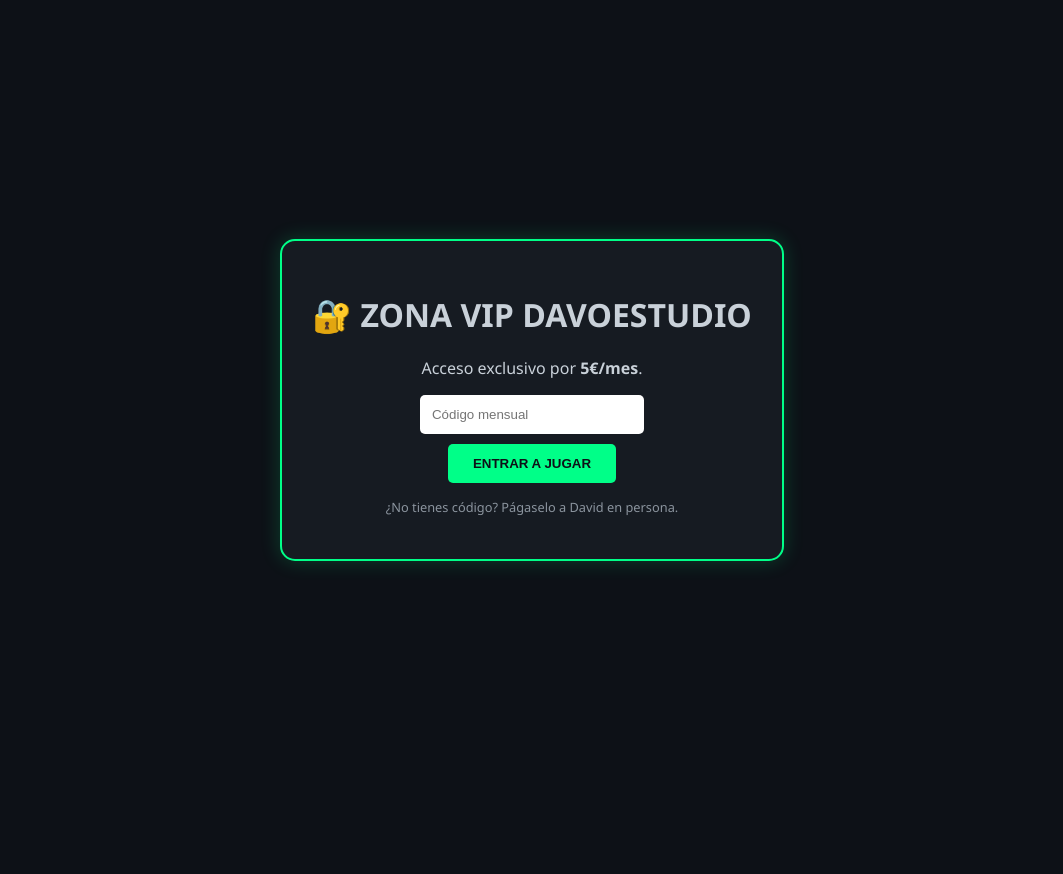
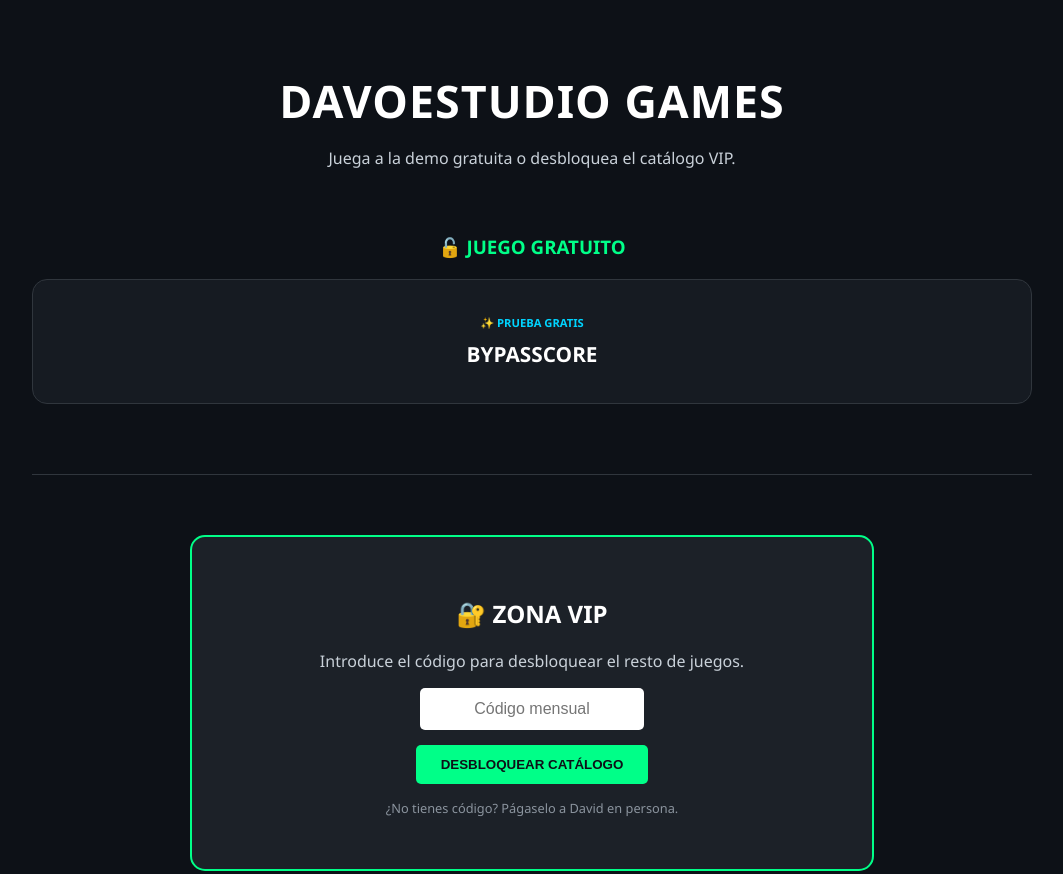
Before and after one commit to PAPU128Davoo/DAVOESTUDIOGAMESpage, a plain HTML site: page index.html in a window 1280 px wide. Shown: the top 874 px of the page, without its empty margins (108-1171 px from the left). Before the commit the page ends 800 px from the top, so only its background shows below. Drawn offline with Linux system fonts and the light colour scheme.

Commit message:
Update index.html

```diff
--- a/index.html
+++ b/index.html
@@ -3,7 +3,7 @@
 <head>
     <meta charset="UTF-8">
     <meta name="viewport" content="width=device-width, initial-scale=1.0">
-    <title>DAVOESTUDIO GAMES - SUSCRIPCIÓN</title>
+    <title>DAVOESTUDIO GAMES</title>
     <style>
         :root {
             --primary: #00ff88;
@@ -23,121 +23,137 @@
             flex-direction: column;
             align-items: center;
         }
+        header { text-align: center; margin-bottom: 30px; }
+        header h1 { font-size: 2.8rem; color: white; letter-spacing: 1px; margin-bottom: 5px; }
 
-        /* Pantalla de Bloqueo */
-        #lock-screen {
-            position: fixed; top: 0; left: 0; width: 100%; height: 100%;
-            background: var(--bg); z-index: 9999;
-            display: flex; flex-direction: column; align-items: center; justify-content: center;
+        .grid {
+            display: grid;
+            grid-template-columns: repeat(auto-fit, minmax(250px, 1fr));
+            gap: 20px;
+            width: 100%;
+            max-width: 1000px;
+            margin-bottom: 30px;
+        }
+
+        .card {
+            background: var(--card-bg);
+            border: 1px solid #30363d;
+            border-radius: 15px;
+            padding: 35px 20px;
             text-align: center;
+            transition: 0.3s cubic-bezier(0.4, 0, 0.2, 1);
+            text-decoration: none;
+            color: inherit;
+            display: block;
         }
-        .lock-card {
-            background: var(--card-bg); padding: 30px;
-            border-radius: 15px; border: 2px solid var(--primary);
-            box-shadow: 0 0 20px rgba(0,255,136,0.2);
+        .card:hover {
+            transform: translateY(-8px);
+            border-color: var(--primary);
+            box-shadow: 0 5px 15px rgba(0,255,136,0.1);
         }
-        input { padding: 12px; border-radius: 5px; border: none; width: 200px; margin-bottom: 10px; }
+        .card h2 { margin: 0; color: white; font-size: 1.3rem; }
+        .tag { font-size: 0.7rem; color: var(--accent); font-weight: bold; margin-bottom: 10px; display: block; }
+
+        /* Contenedor de Bloqueo */
+        .lock-container {
+            background: #1c2128;
+            padding: 40px;
+            border-radius: 15px;
+            border: 2px solid var(--primary);
+            text-align: center;
+            margin: 20px 0;
+            width: 100%;
+            max-width: 600px;
+        }
+        input {
+            padding: 12px; border-radius: 5px; border: none;
+            width: 200px; margin-bottom: 15px; text-align: center; outline: none;
+            font-size: 1rem;
+        }
         .btn-entrar {
             padding: 12px 25px; background: var(--primary); border: none;
             border-radius: 5px; cursor: pointer; font-weight: bold; color: #0d1117;
         }
 
-        /* Estilo de la Web */
-        header { text-align: center; margin-bottom: 50px; }
-        header h1 { font-size: 2.8rem; color: white; letter-spacing: 1px; }
-
-        .grid {
-            display: grid; grid-template-columns: repeat(auto-fit, minmax(250px, 1fr));
-            gap: 20px; width: 100%; max-width: 1000px; margin-bottom: 40px;
-        }
-
-        .card {
-            background: var(--card-bg); border: 1px solid #30363d;
-            border-radius: 15px; padding: 35px 20px; text-align: center;
-            transition: 0.3s cubic-bezier(0.4, 0, 0.2, 1);
-            text-decoration: none; color: inherit;
-            position: relative;
-        }
-        .card:hover { transform: translateY(-8px); border-color: var(--primary); box-shadow: 0 5px 15px rgba(0,255,136,0.1); }
-        .card h2 { margin: 0; color: white; font-size: 1.3rem; }
-
-        .tag { font-size: 0.7rem; color: var(--accent); font-weight: bold; margin-bottom: 10px; display: block; }
-        .tag-hot { color: var(--hot); font-size: 0.8rem; font-weight: 900; text-shadow: 0 0 5px rgba(255,68,68,0.5); }
-
         .donation-box {
             background: #21262d; border: 2px dashed #30363d;
-            border-radius: 15px; padding: 20px; max-width: 500px; text-align: center; cursor: pointer;
+            border-radius: 15px; padding: 20px; max-width: 500px; text-align: center; margin-top: 40px;
         }
-        summary { font-weight: bold; color: var(--accent); list-style: none; }
-        .donation-content { margin-top: 15px; background: #161b22; padding: 10px; border-radius: 10px; }
+        summary { cursor: pointer; color: var(--accent); font-weight: bold; list-style: none; }
     </style>
 </head>
 <body>
 
-    <!-- PANTALLA DE BLOQUEO -->
-    <div id="lock-screen">
-        <div class="lock-card">
-            <h1>🔐 ZONA VIP DAVOESTUDIO</h1>
-            <p>Acceso exclusivo por <b>5€/mes</b>.</p>
+<header>
+    <h1>DAVOESTUDIO GAMES</h1>
+    <p>Juega a la demo gratuita o desbloquea el catálogo VIP.</p>
+</header>
+
+<!-- JUEGO GRATUITO: BYPASSCORE -->
+<h3 style="color: var(--primary); margin-bottom: 20px;">🔓 JUEGO GRATUITO</h3>
+<div class="grid">
+    <a href="https://papu128davoo.github.io/BypassCore-10T/" target="_blank" class="card">
+        <span class="tag" style="color: #00d4ff;">✨ PRUEBA GRATIS</span>
+        <h2>BYPASSCORE</h2>
+    </a>
+</div>
+
+<hr style="width: 100%; max-width: 1000px; border: 0; border-top: 1px solid #30363d; margin: 40px 0;">
+
+<!-- ACCESO VIP -->
+<div id="lock-screen" class="lock-container">
+    <h2 style="color: white;">🔐 ZONA VIP</h2>
+    <p>Introduce el código para desbloquear el resto de juegos.</p>
     <input type="password" id="pass-input" placeholder="Código mensual">
     <br>
-            <button class="btn-entrar" onclick="checkPass()">ENTRAR A JUGAR</button>
-            <p style="font-size: 0.8rem; color: #8b949e; margin-top: 15px;">
-                ¿No tienes código? Págaselo a David en persona.
-            </p>
-        </div>
+    <button class="btn-entrar" onclick="checkPass()">DESBLOQUEAR CATÁLOGO</button>
+    <p style="font-size: 0.8rem; color: #8b949e; margin-top: 15px;">¿No tienes código? Págaselo a David en persona.</p>
 </div>
 
-    <header>
-        <h1>DAVOESTUDIO GAMES</h1>
-        <p>Tu portal de acceso a los títulos exclusivos de Davoestudio.</p>
-    </header>
-
+<!-- SECCIÓN VIP: OCULTA -->
+<div id="vip-section" style="display: none; width: 100%; max-width: 1000px;">
+    <h3 style="color: var(--accent); text-align: center; margin-bottom: 20px;">👑 CATÁLOGO EXCLUSIVO</h3>
     <div class="grid">
-        <a href="https://github.io" class="card">
-            <span class="tag">¡NUEVO!</span>
+        <a href="https://papu128davoo.github.io/SurvivalDAVO/" target="_blank" class="card">
+            <span class="tag">🌲 SUPERVIVENCIA</span>
             <h2>SURVIVAL DAVO</h2>
         </a>
-
-        <a href="https://github.io" class="card">
-            <span class="tag tag-hot">🔥 HOT!!! 🔥</span>
-            <h2>BYPASSCORE</h2>
-        </a>
-
-        <a href="https://github.io" class="card">
+        <a href="https://papu128davoo.github.io/Copion-2E/" target="_blank" class="card">
+            <span class="tag">¡ACTUALIZADO!</span>
             <h2>COPIÓN</h2>
         </a>
-
-        <a href="https://github.io" class="card">
-            <h2>SUPERCAREXTREME</h2>
+        <a href="https://papu128davoo.github.io/MemoryPlus/" target="_blank" class="card">
+            <span class="tag">🧩 MEMORIA</span>
+            <h2>MEMORY PLUS</h2>
         </a>
-
-        <a href="https://github.io" class="card">
-            <h2>MEMORYPLUS</h2>
+        <a href="https://papu128davoo.github.io/SuperCarExtreme/" target="_blank" class="card">
+            <span class="tag">🏎️ VELOCIDAD</span>
+            <h2>SUPER CAR EXTREME</h2>
         </a>
-
-        <a href="https://github.io" class="card">
-            <h2>MONEY CLICKER</h2>
-        </a>
+    </div>
 </div>
 
 <details class="donation-box">
     <summary>💰 ¡Ayúdame con una propina!</summary>
-        <div class="donation-content">
-            Puedes dejarle una propina a David dándole el dinero en persona, ¡te lo agradecerá mucho!
-        </div>
+    <p style="margin-top: 15px;">Puedes dejarle una propina a David dándole el dinero en persona. ¡Gracias!</p>
 </details>
 
 <script>
-        // LA CONTRASEÑA SIGUE SIENDO: pc2024
+    // Enter para entrar
+    document.getElementById('pass-input').addEventListener('keypress', function (e) {
+        if (e.key === 'Enter') { checkPass(); }
+    });
+
     function checkPass() {
         const pass = document.getElementById('pass-input').value;
         if (pass === "pc2024") {
             document.getElementById('lock-screen').style.display = 'none';
+            document.getElementById('vip-section').style.display = 'block';
         } else {
-                alert("Código incorrecto. Habla con David para renovar tu suscripción.");
+            alert("Código incorrecto. Habla con David.");
         }
     }
 </script>
+
 </body>
 </html>
```
Lines whose indentation alone changed are shown as unchanged.
